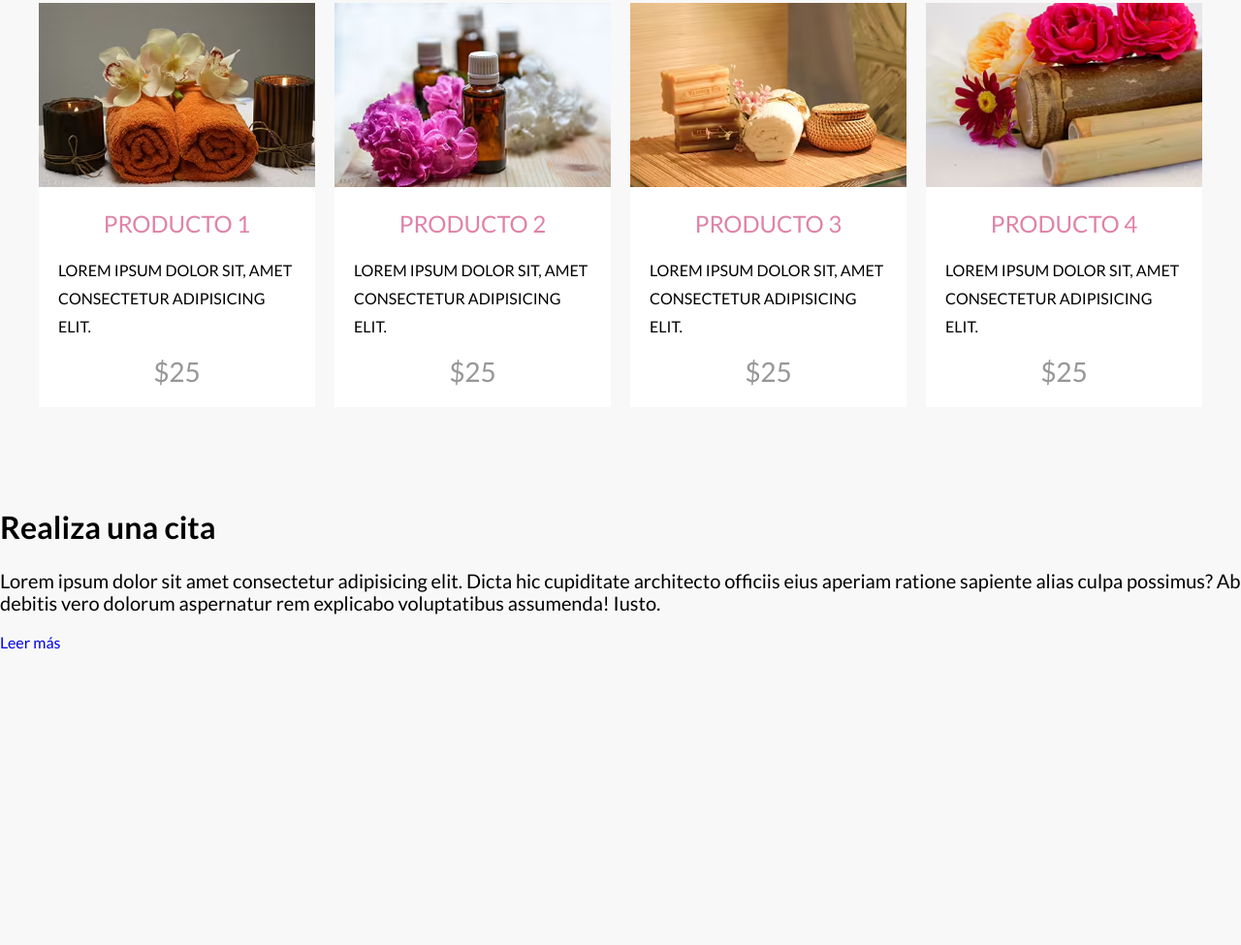
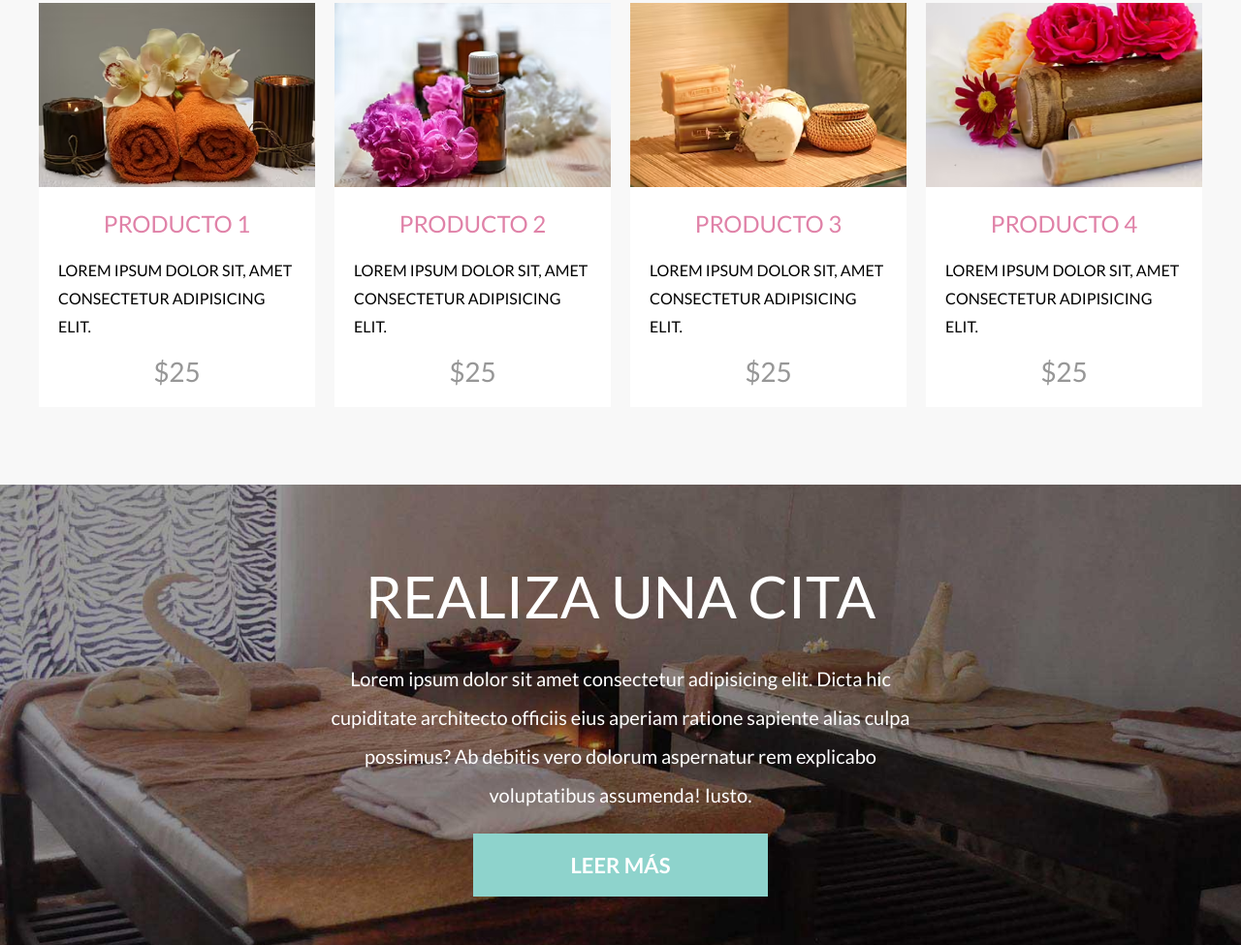
Before and after one commit to JosueP0721/Proyecto--Salon-de-Belleza, a website: page index.html in a window 1280 px wide. Shown: the part 2942-3917 px from the top of the page at 97% size. Before the commit the page ends 3614 px from the top, so only its background shows below. Drawn offline with Linux system fonts and the light colour scheme; a web font is replaced by a local one.

Commit message:
cita scss

```diff
--- /dev/null
+++ b/src/scss/layout/_cita.scss
@@ -0,0 +1,28 @@
+@use 'base/variables' as v;
+@use 'base/mixins' as m;
+
+.cita {
+    background-image: url(../img/bg_citas.jpg);
+    background-position: center center;
+    background-size: cover;
+    background-attachment: fixed;
+    padding: 5rem 0;
+    text-align: center;
+    &__heading {
+        @include m.heading;
+        font-size: 6rem;
+        color: v.$blanco;
+    }
+
+    &__texto {
+        color: v.$blanco;
+        max-width: 60rem;
+        margin: 0 auto;
+        line-height: 2;
+    }
+
+    &__enlace {
+        @include m.boton(v.$primario, v.$blanco);
+        padding: 2rem 10rem;
+    }
+}
--- a/src/scss/layout/_index.scss
+++ b/src/scss/layout/_index.scss
@@ -3,3 +3,4 @@
 @forward 'cards';
 @forward 'horario';
 @forward 'productos';
+@forward 'cita';
```
Also changed, not shown: build/css/app.css, 1 other file.
